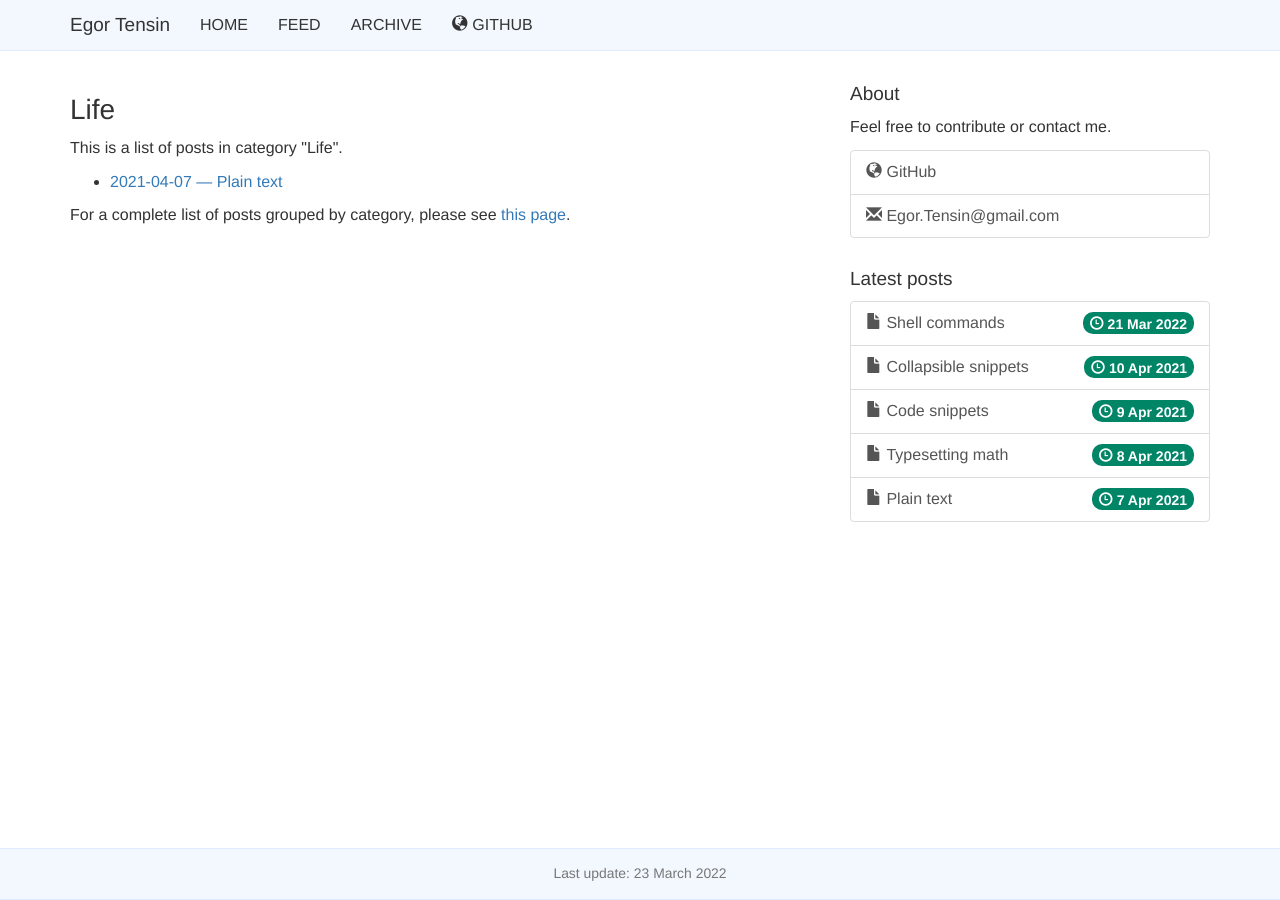
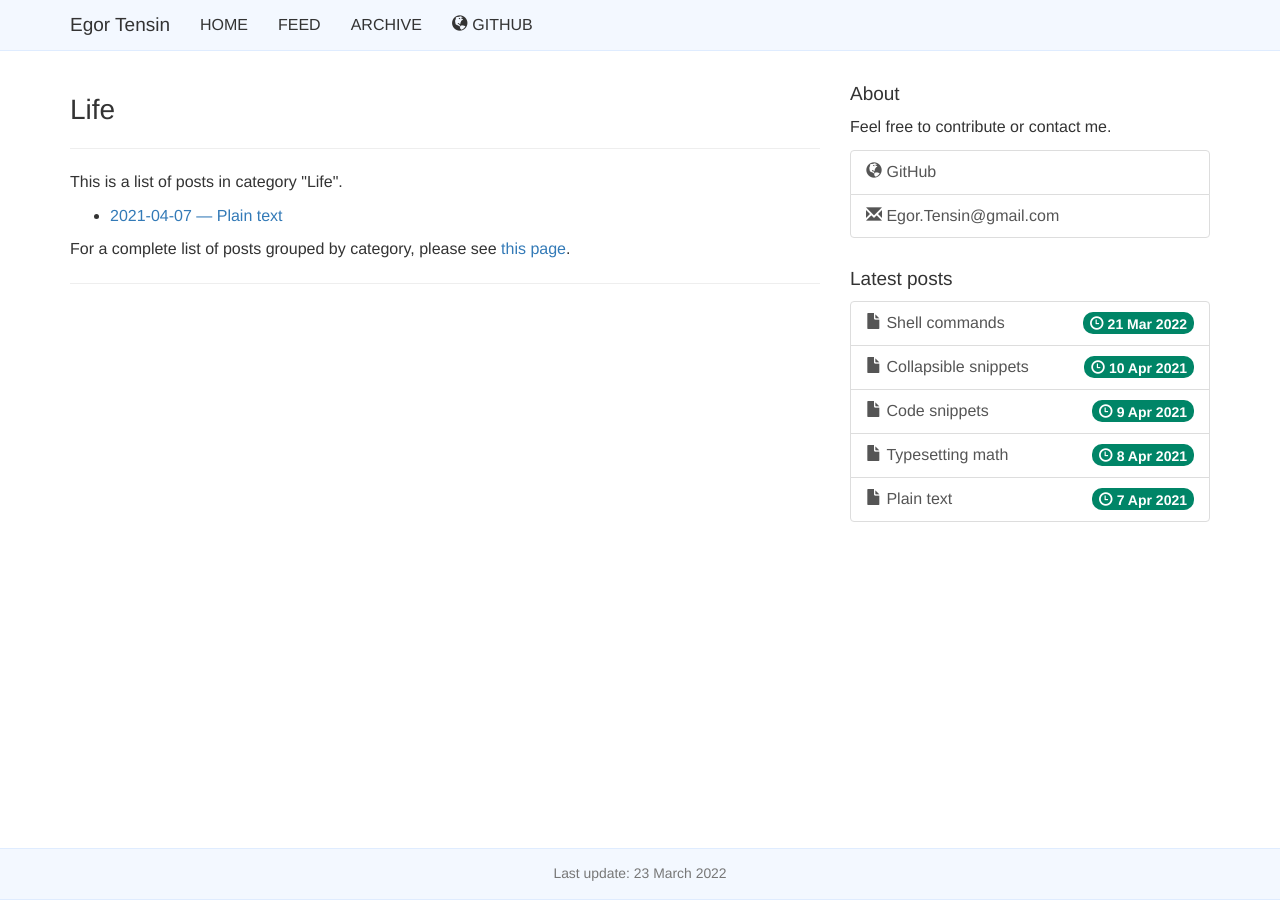
Before and after one commit to egor-tensin/jekyll-theme, a Jekyll site: the page built from life/index.html, in a window 1280 px wide. Built offline with Jekyll 4.4.1, drawn with Linux system fonts in a browser that asks for light colours; the repository's description, which GitHub fills in, is left out.

Commit message:
separate content from sidebar automatically

```diff
--- a/_includes/categories/all.html
+++ b/_includes/categories/all.html
@@ -1,6 +1,5 @@
 {% if site.posts.size == 0 %}
   <p>Sorry, no posts have been added yet.</p>
-  <hr/>
 {% else %}
   {% for category in site.categories %}
     <h1><a class="category" href="{{ '/' | relative_url }}{{ category[0] | slugify: 'pretty' }}/">{{ category[0] }}</a></h1>
--- a/_includes/posts/feed.html
+++ b/_includes/posts/feed.html
@@ -1,6 +1,5 @@
 {% if site.posts.size == 0 %}
   <p class="h3">Sorry, no posts have been added yet.</p>
-  <hr/>
 {% else %}
   {% for post in paginator.posts %}
     <div class="post-entry">
--- a/_layouts/default.html
+++ b/_layouts/default.html
@@ -2,6 +2,10 @@
 <div class="row">
   <div class="col-md-8">
     {{ content }}
+    {% unless site.settings.sidebar.hide or page.sidebar.hide %}
+      {% comment %}Separate the content from the sidebar on narrow screens.{% endcomment %}
+      <hr/>
+    {% endunless %}
   </div>
   <div class="col-md-4">
     {% include common/sidebar.html %}
--- a/_layouts/page.html
+++ b/_layouts/page.html
@@ -2,4 +2,5 @@
 layout: default
 ---
 <h1>{{ page.title }}</h1>
+<hr/>
 {{ content }}
```
